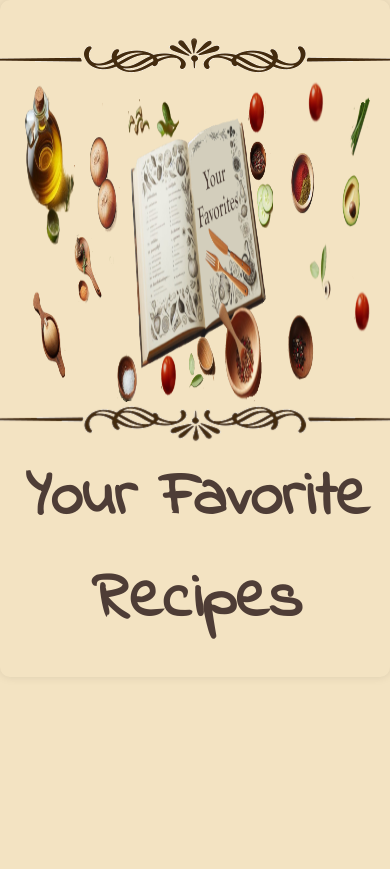
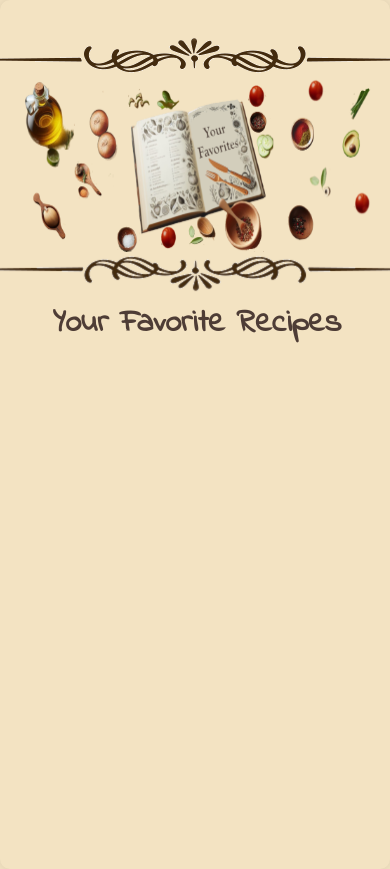
Before and after one commit to iftec/recipe-book, a Flask app: page /favorites in a window 390 px wide. Before the commit the page ends 639 px from the top, so only its background shows below. Run offline with Flask 3, Linux system fonts and the light colour scheme; a user stored in the database is signed in; data comes from the database, SQL or seed files in the repository.

Commit message:
Styles  and media breakpoints changed.
Styling changed for containers, login form, and search form group.
Media breakpoints added and styled for responsiveness.

```diff
--- a/static/styles/styles.css
+++ b/static/styles/styles.css
@@ -150,6 +150,7 @@
     box-shadow: 0 0 10px rgba(0, 0, 0, 0.1);
     overflow: auto;
     margin: auto;
+    overflow-y: scroll
 }
 
 .recipe-container {
@@ -527,8 +537,58 @@
 
 
 /* Styles for device breakpoints */
+@media screen and (max-width: 650px) {
+    .form-group input[type="text"],
+    .form-group input[type="file"],
+    .form-group textarea {
+        font-size: 16px;
+    }
 
-@media screen and (max-width: 768px) {
+    .recipe-title {
+        font-size: 18px;
+    }
+
+    body {
+        font-size: 16px;
+    }
+
+
+    h1 {
+        font-size: 28px;
+    }
+
+
+    .welcome {
+        padding-top: 0%;
+    }
+
+    .add-recipe {
+        padding-top: 0%;
+    }
+
+    .edit-recipe {
+        padding-top: 0%;
+    }
+
+    .instructions {
+        padding-top: 0%;
+    }
+
+    .your-favorites {
+        padding-top: 0%;
+    }
+
+    .your-recipes {
+        padding-top: 0%;
+    }
+
+    .login-form {
+        margin-left: 3%;
+        }
+
+}
+
+@media screen and (max-width: 816px) {
 .menu {
     display: flex;
     transition: all 0.4s ease;
@@ -547,6 +607,31 @@
     .search-container {
         display: block;
     }
+
+    .book-container {
+        height: 100%;
+    }
+
+
+    .login-container {
+        height: 40%;
+    }
+
+    #searchForm.form-group {
+       display: block;
+    }
+
+    .form-group input[type="submit"] {
+    padding: 0%;
+    font-size: 18px;
+    }
+    h1 {
+        font-size: 2rem
+    }
+
+    .login-form {
+        margin-left: 19%;
+        }
 }
 
 @media only screen and (max-width: 810px) {
@@ -659,6 +744,10 @@
     nav a {
         padding: 14px 5px !important;
     }
+
+    h1 {
+        font-size: 1.5rem;
+    }
 }
 
 @media screen and (max-width: 650px) {
@@ -669,3 +758,24 @@
         max-height: 100%;
     }
 }
+
+@media screen and (max-width: 450px) {
+    .login-container {
+        width: 100%;
+    }
+}
+
+@media screen and (max-width: 1200px) {
+    nav {
+         font-size: 24px;
+    }
+
+    #searchForm.form-group {
+        margin-top: 4px;
+    }
+
+    h1 {
+        font-size: 2rem;
+    }
+
+}
```
Also changed, not shown: other parts of static/styles/styles.css (+25 -16 lines).
